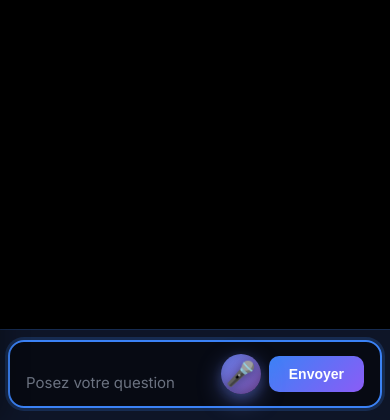
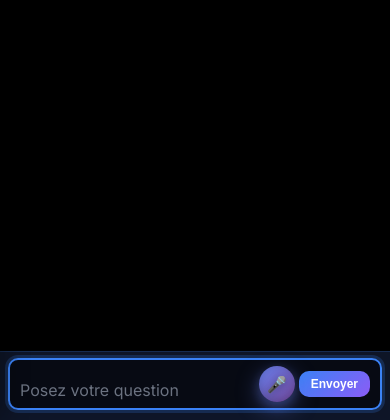
Before and after one commit to cha454/-medical-ai-assistant, a Flask app: page /chat in a window 390 px wide. Shown: the part 424-844 px from the top of the page. Run offline with Flask 2, Linux system fonts and the light colour scheme; some libraries are stand-ins or nearby versions.

Commit message:
Fix: Improve input area responsiveness on mobile devices

```diff
--- a/templates/chat.html
+++ b/templates/chat.html
@@ -1243,23 +1243,50 @@
             }
 
             .input-area {
-                padding: 12px 12px 16px;
+                padding: 8px 8px 12px;
             }
 
             .input-container {
                 max-width: 100%;
-            }
-
-            #user-input {
+                padding: 0 4px;
+            }
+
+            .input-wrapper {
+                gap: 8px;
+                padding: 8px 12px;
+                border-radius: 12px;
+            }
+
+            #messageInput {
                 font-size: 16px;
                 /* Évite le zoom automatique sur iOS */
-                padding: 12px 50px 12px 16px;
-            }
-
-            .send-button {
-                width: 40px;
-                height: 40px;
-                right: 8px;
+                min-height: 20px;
+            }
+
+            .input-actions {
+                gap: 6px;
+                flex-shrink: 0;
+            }
+
+            .btn-send {
+                padding: 8px 14px;
+                font-size: 13px;
+                white-space: nowrap;
+            }
+
+            .btn-voice-siri-main {
+                width: 38px;
+                height: 38px;
+                flex-shrink: 0;
+            }
+
+            .btn-voice-siri-main .voice-icon {
+                font-size: 18px;
+            }
+
+            .btn-stop-speaking {
+                padding: 8px 14px;
+                font-size: 12px;
             }
 
             .suggestions {
@@ -1334,12 +1361,12 @@
 
             /* Bouton vocal plus petit sur très petits écrans */
             .btn-voice-siri-main {
-                width: 40px;
-                height: 40px;
+                width: 36px;
+                height: 36px;
             }
 
             .btn-voice-siri-main .voice-icon {
-                font-size: 24px;
+                font-size: 16px;
             }
 
             .messages {
@@ -1352,17 +1379,36 @@
             }
 
             .input-area {
-                padding: 10px 8px 12px;
-            }
-
-            #user-input {
+                padding: 6px 6px 10px;
+            }
+
+            .input-container {
+                padding: 0 2px;
+            }
+
+            .input-wrapper {
+                gap: 6px;
+                padding: 6px 10px;
+                border-radius: 10px;
+            }
+
+            #messageInput {
                 font-size: 16px;
-                padding: 10px 45px 10px 12px;
-            }
-
-            .send-button {
-                width: 36px;
-                height: 36px;
+                min-height: 18px;
+            }
+
+            .input-actions {
+                gap: 4px;
+            }
+
+            .btn-send {
+                padding: 6px 12px;
+                font-size: 12px;
+            }
+
+            .btn-stop-speaking {
+                padding: 6px 12px;
+                font-size: 11px;
             }
 
             .btn {
```
